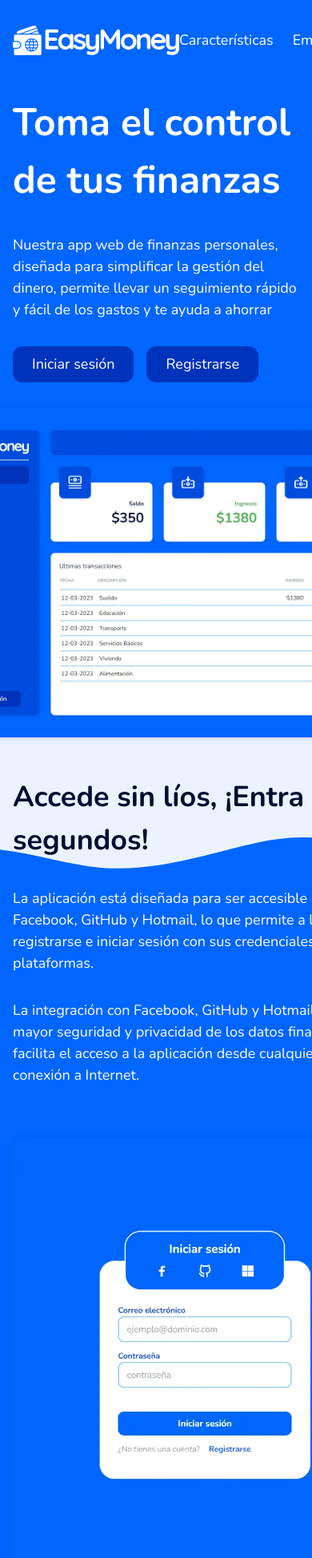
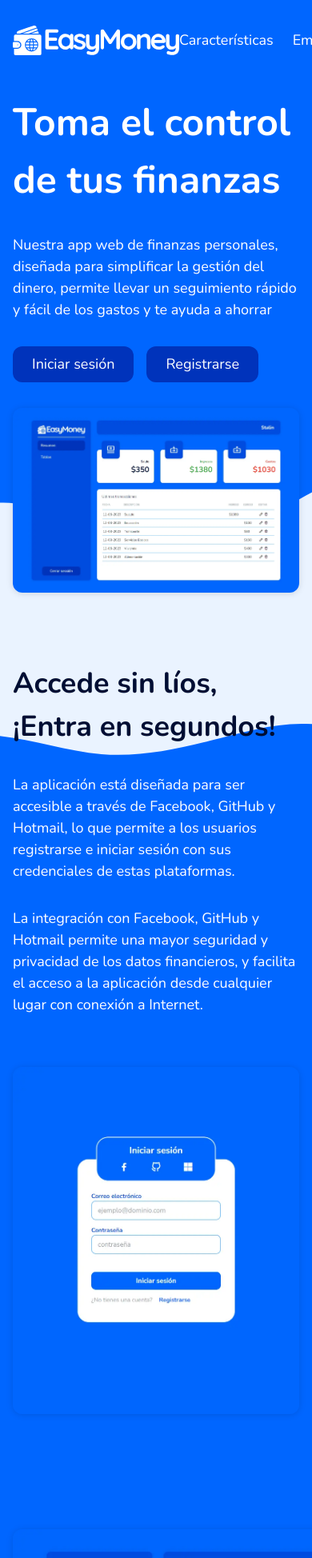
Before and after one commit to StalinAM/easy-money-app, a React (Vite) app: page / in a window 390 px wide. Shown: the top 1948 px of the page at 80% size. Built offline with nearby package versions, Linux system fonts and the light colour scheme; no server answers; the database is empty.

Commit message:
add media query

```diff
--- a/src/components/Features/Login.jsx
+++ b/src/components/Features/Login.jsx
@@ -34,6 +34,9 @@ const Container = styled.article`
     max-width: 30rem;
     border-radius: 12px;
     box-shadow: #00000021 0px 1px 9px 0px;
+    @media screen and (max-width: 768px) {
+      max-width: 100%;
+    }
   }
 `
 const Content = styled.div`
--- a/src/components/Features/NewTransaction.jsx
+++ b/src/components/Features/NewTransaction.jsx
@@ -31,6 +31,9 @@ const Container = styled.article`
     max-width: 30rem;
     border-radius: 12px;
     box-shadow: #00000021 0px 1px 9px 0px;
+    @media screen and (max-width: 768px) {
+      max-width: 100%;
+    }
   }
 `
 const Content = styled.div`
--- a/src/components/MainContent.jsx
+++ b/src/components/MainContent.jsx
@@ -65,6 +65,9 @@ const Container = styled.article`
     max-width: 40rem;
     border-radius: 12px;
     box-shadow: #00000021 0px 1px 9px 0px;
+    @media screen and (max-width: 768px) {
+      max-width: 100%;
+    }
   }
 `
 const Content = styled.div`
```
